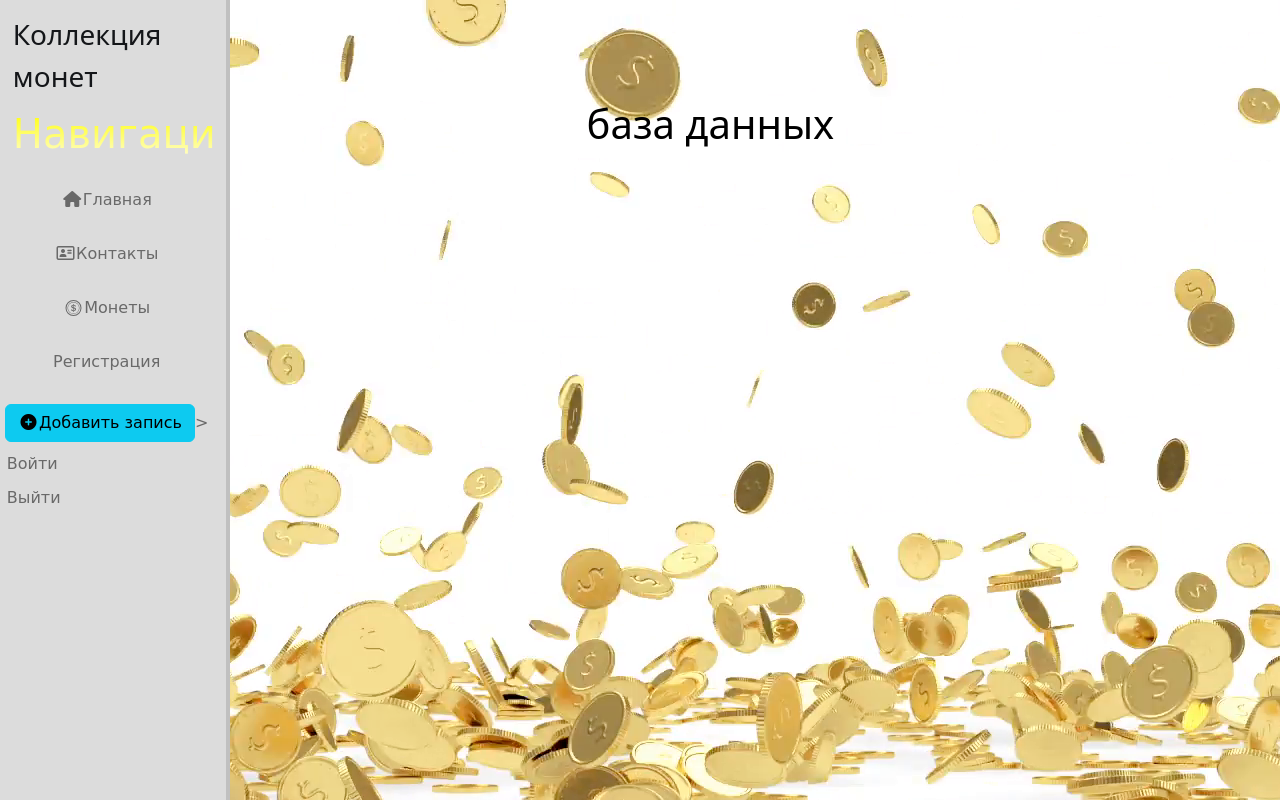
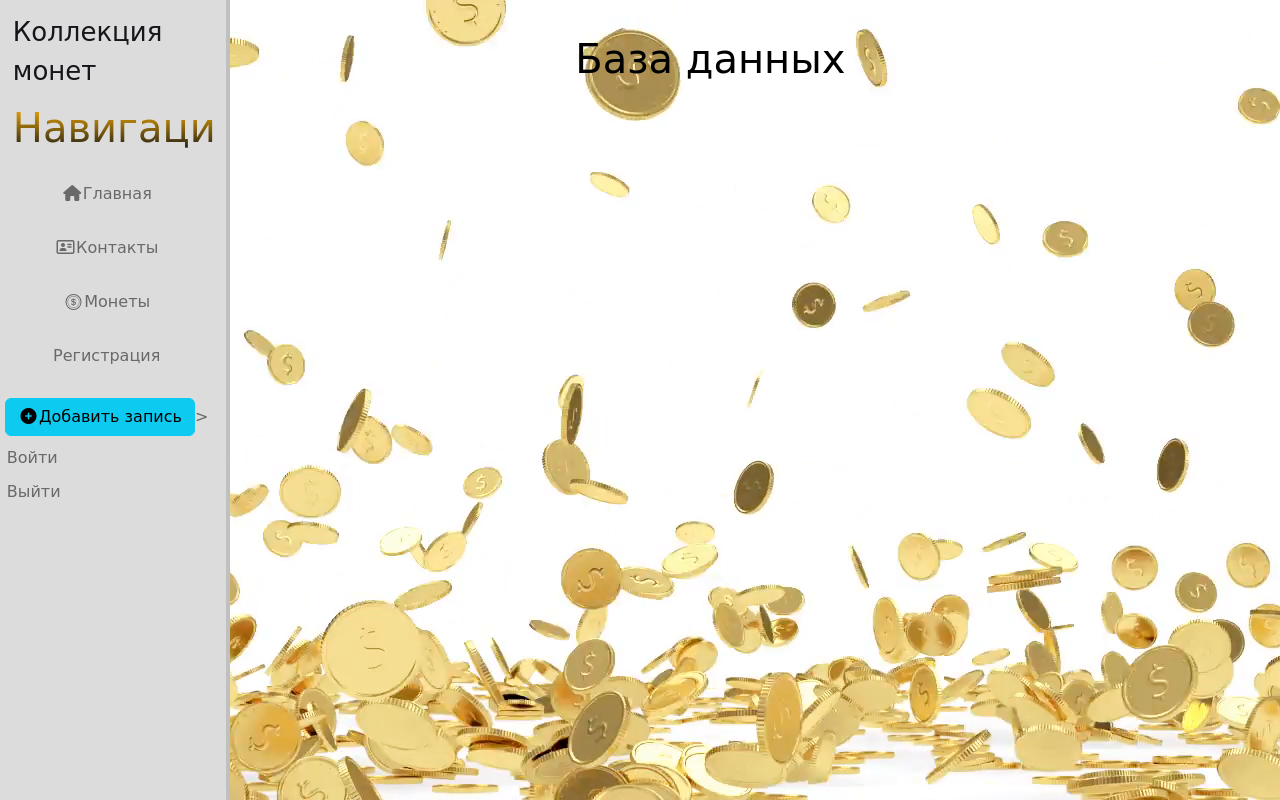
Before and after one commit to Trmtrg/money_collection, a Django app: template moneysite/moneys/templates/moneys/moneys_home.html in a window 1280 px wide. Run offline with Django 4.2, Linux system fonts and the light colour scheme; the template is opened without the code that fills it, so the values that code supplies are empty.

Commit message:
css changes

```diff
--- a/moneysite/main/static/main/css/main.css
+++ b/moneysite/main/static/main/css/main.css
@@ -18,7 +18,7 @@ aside {
 
 /* Надпись "Навигация" */
 aside h3 {
-    background: -webkit-linear-gradient(#FFFF00, #FFFDD0);
+    background: -webkit-linear-gradient(#ffb300, #141619);
     -webkit-background-clip: text;
     -webkit-text-fill-color: transparent;
     font-family: cursive;
@@ -54,9 +54,10 @@ aside ol {
 
 /* Надпись "Коллекция монет" */
 aside span {
-    font-size: 28px;
+    font-size: 26px;
     text-align: center;
     color: #141619;
+    font-family: cursive;
 }
 
 /* Расширение кнопок "Войти" и "Выйти" */
@@ -104,3 +105,9 @@ li svg{
 li i{
     width: 21px;
 }
+
+/* Главная надпись на страницах */
+h1{
+    margin-top: -65px;
+    font-family: cursive;
+}
--- a/moneysite/moneys/templates/moneys/moneys_home.html
+++ b/moneysite/moneys/templates/moneys/moneys_home.html
@@ -7,7 +7,7 @@
 
 {% block content %}
     <div class="features">
-        <h1>база данных</h1>
+        <h1>База данных</h1>
 
         {% for el in moneys %}
             <div class="alert alert-warning">
```
Also changed, not shown: moneysite/moneys/templates/moneys/moneys-detail.html (added, +8 -0 lines).
